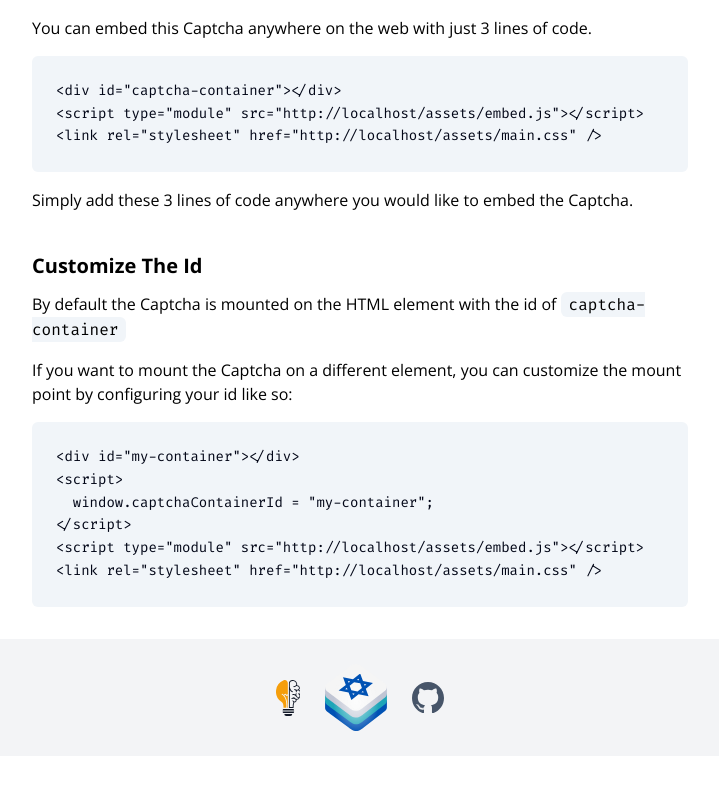
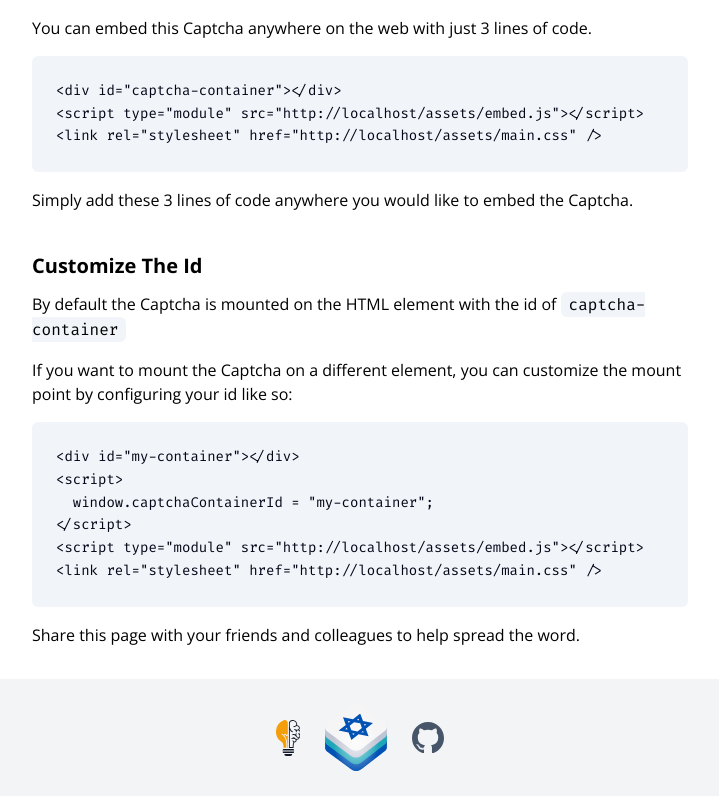
Before and after one commit to Yiddishe-Kop/support-israel-captcha, a Vue app: page / in a window 1280 px wide. Shown: the part 847-1643 px from the top of the page, without its empty margins (280-999 px from the left). Before the commit the page ends 1603 px from the top, so only its background shows below. Built offline with nearby package versions, Linux system fonts and the light colour scheme.

Commit message:
update readme

```diff
--- a/src/App.vue
+++ b/src/App.vue
@@ -41,6 +41,9 @@
           customEmbedCode
         }}</pre>
       </p>
+      <p>
+        Share this page with your friends and colleagues to help spread the word.
+      </p>
     </article>
   </div>
   <AppFooter/>
```
Also changed, not shown: 1 other file (tests, documents, lock files or other folders).
